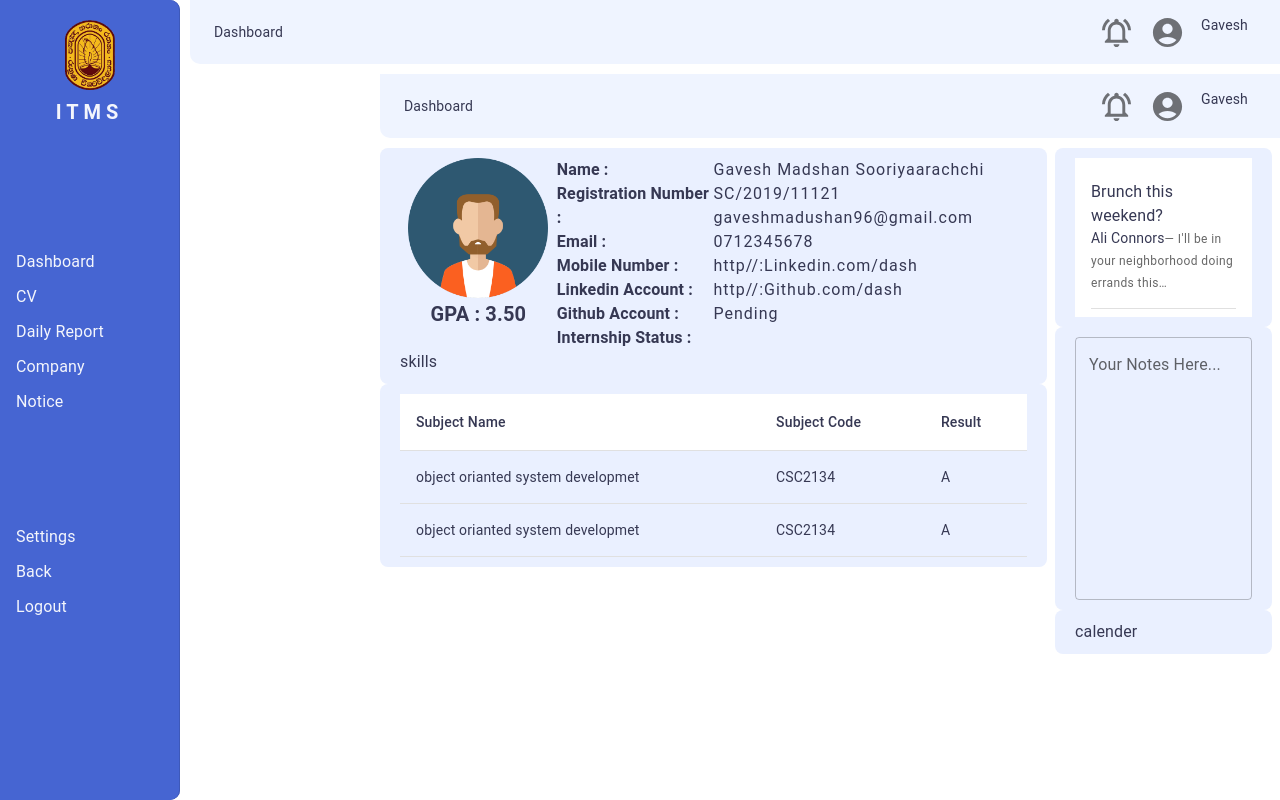
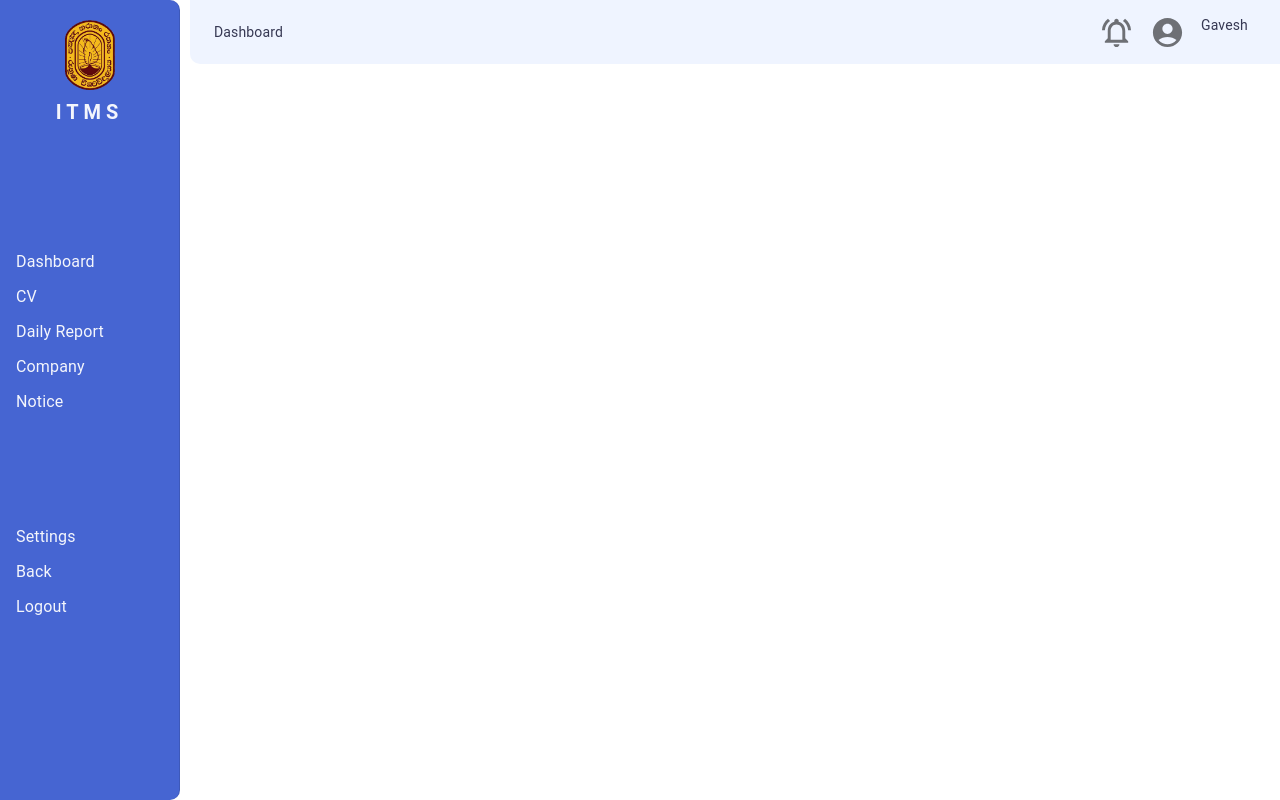
Before and after one commit to nuwankirillawala/industrial-training-management-system, a React (Vite) app in the folder client/: page /basiccard in a window 1280 px wide. Built offline with nearby package versions, Linux system fonts and the light colour scheme.

Commit message:
update basicCard

```diff
--- a/client/src/components/card/basicCard/BasicCard.jsx
+++ b/client/src/components/card/basicCard/BasicCard.jsx
@@ -3,7 +3,6 @@ import { Box } from '@mui/material'
 import Navbar from '../../Navbar/Navbar'
 import Sidebar from '../../Sidebar/Sidebar'
 // import { Tile } from '../Tile'
-import { StdDashboard } from '../../user/Undergraduate/Pages/StdDashboard'
 
 export const BasicCard = ({children}) => {
   return (
@@ -14,7 +13,6 @@ export const BasicCard = ({children}) => {
       <Box sx={{display: 'flex', gap: '10px', flexDirection: 'column', flex: 'auto'}}>
         <Navbar/>
         {/* componets here */}
-        <StdDashboard/>
       </Box>
     </Box>
   )
```
